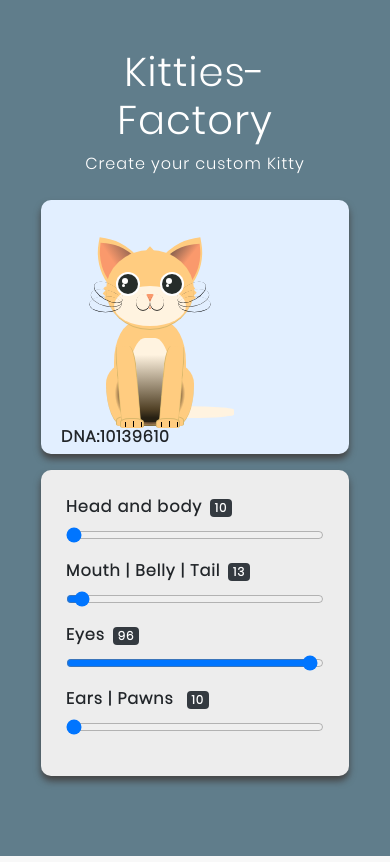
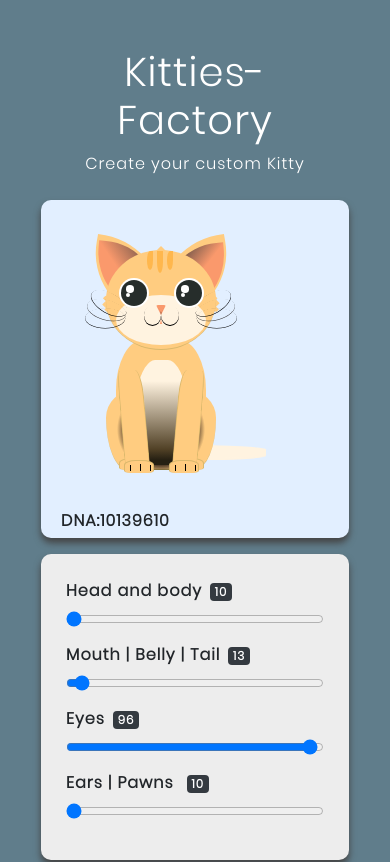
Before and after one commit to ibourn/cryptokitties-replica, a React (Create React App) app in the folder client/: page / in a window 390 px wide. Shown: the top 862 px of the page. Built offline with nearby package versions, Linux system fonts and the light colour scheme.

Commit message:
week7 day2 dna color assignment

```diff
--- a/client/src/App.js
+++ b/client/src/App.js
@@ -9,7 +9,7 @@ import KittiesFactory from './components/Pages/KittiesFactory';
 
 function App() {
   return (
-
+      <div className="main__container">
       <BrowserRouter>
 
             <Switch>
@@ -19,7 +19,7 @@ function App() {
             </Switch>
 
       </BrowserRouter>
-
+      </div>
   );
 }
 
--- a/client/src/assets/css/factory.css
+++ b/client/src/assets/css/factory.css
@@ -1,6 +1,6 @@
 .factory__container{
-    margin-top: '12vh';
-    margin-bottom: '10vh';
+    margin-top: 12vh;
+    margin-bottom: 10vh;
 }
 
 .catBox {
@@ -9,6 +9,8 @@
     padding-top: 50px;
     padding-left: 65px;
     padding-bottom: 100px;
+
+    min-height: 50vh;
 }
 
 .cattributes {
@@ -21,5 +23,11 @@
     position: absolute;
     left:20px;
     bottom: 5px;
+}
 
+
+@media (max-width: 750px) {
+    .catBox {
+        min-height: 40vh;
+      }
 }
--- a/client/src/assets/css/frontend.css
+++ b/client/src/assets/css/frontend.css
@@ -1,5 +1,7 @@
 
-
+.main__container{
+    height: 100vh;
+}
 
 .frontend {
     height: 90vh;
--- a/client/src/assets/css/mystyle.css
+++ b/client/src/assets/css/mystyle.css
@@ -8,6 +8,8 @@ body {
   font-family: Poppins;
   font-weight: 500;
   letter-spacing: 1px;
+
+  background: #607d8b;
 }
 *, *::before, *::after {
   margin: 0;
@@ -17,11 +19,9 @@ body {
 html {
   box-sizing: border-box;
   overflow-y: scroll;
+  overflow-x: hidden;
 }
-body {
-  background: #607d8b;
 
-}
 
 .navbar-light {
   background: #ffffff;
@@ -31,9 +31,6 @@ body {
   width: fit-content;
 }
 
-html {
-  overflow-x: hidden;
-}
 
 .abs-center {
   display        : flex;
--- a/client/src/assets/sc/StyledCat.jsx
+++ b/client/src/assets/sc/StyledCat.jsx
@@ -12,6 +12,10 @@ const colors = Object.values(allColors());
  * style of cat
  */
 export const StyledCat = styled.div`
+@media (max-width: 750px) {
+  font-size: 5px;
+}
+
 
 /**********************************************************
 color variables
@@ -24,17 +28,21 @@ color variables
 --eyesColor: ${props => clr.formatHex(colors[props.dna.eyesColor])};
 //ears and paws
 --earsColor: ${props => clr.formatHex(colors[props.dna.earsColor])};
+
 //glint...
 --whiteColor: #ffffff;
 //whiskers
 --darkColor: #363434;
 //claw
 --blackColor: #000000;
+
 //outline of body and pawns when same color behind
 --outlineColor: ${props => clr.contrast(colors[props.dna.headColor], 'contrast')};
 --outlinePawnColor: ${props => clr.contrast(colors[props.dna.earsColor], 'contrast')};
+
 // inside of ears, truffle, tongue
 --rawColor: rgb(250,153,108,1);
+
 //shadows
 --shadowMidColor: rgba(145,101,81,1);
 --shadowEndColor: rgba(41,27,21,1);
@@ -397,11 +405,9 @@ limb
 *********************************************************/
   .limb-front{
     position: absolute;
-    //border-top: 0.5em solid var(--headColor);
     border-bottom: 0.1em solid var(--outlineColor);
     border-left: 0.1em solid var(--outlineColor);
     border-right: 0.1em solid var(--outlineColor);
-    // border-radius: 20% 20% 0 0;
     height: 20em;
     width: 5em;
     top: 5em;
@@ -461,18 +467,17 @@ pawn, claw, front and rear pawn
     left: 2em;
   }
 
-  .pawn-rear_left{
+  .pawn-rear_left, .pawn-rear_right{
     position: absolute;
-    border-left: 0.1em solid var(--outlineColor);
     height: 2.5em;
     top: 22.5em;
+  }
+  .pawn-rear_left{
+    border-left: 0.1em solid var(--outlineColor);
     left: 2.5em;
   }
   .pawn-rear_right{
-    position: absolute;
     border-right: 0.1em solid var(--outlineColor);
-    height: 2.5em;
-    top: 22.5em;
     left: 13.5em;
   }
   .pawn-front_left{
@@ -487,6 +492,41 @@ pawn, claw, front and rear pawn
     z-index: 4;
     left: 12.5em;
   }
+
+  /*********************************************************
+   Decorations
+   *********************************************************/
+.cat__head-dots, .cat__head-dots_first, .cat__head-dots_second{
+  position: absolute;
+  top: 0.1em;
+}
+.cat__head-dots_first, .cat__head-dots_second{
+  position: absolute;
+  content: '';
+  width: 1.2em;
+  height: 3.8em;
+  border-radius: 50% 0 50% 50%;
+
+}
+.cat__head-dots {
+  left: 10.2em;
+  height: 4.5em;
+  width: 1.2em;
+  background: #ffb74d;
+  -webkit-border-radius: 0 0 50% 50%;
+  border-radius: 0 0 50% 50%;
+}
+
+.cat__head-dots_first {
+  left: -2em;
+  background: #ffb74d;
+}
+.cat__head-dots_second {
+  left: 2em;
+  background: #ffb74d;
+}
+
+
 /* .cursor {
   position: absolute;
   height: 23em;
@@ -498,5 +538,4 @@ pawn, claw, front and rear pawn
   z-index: 4000;
 } */
 
-
 `
--- a/client/src/components/Cat/Drawing/Cat.jsx
+++ b/client/src/components/Cat/Drawing/Cat.jsx
@@ -14,7 +14,7 @@ import { StyledCat } from '../../../assets/sc/StyledCat';
 export default function Cat(props) {
 
     //specify a coef to size the cat (later: use mediaQuery)
-    const fontSize = '4px';
+    const fontSize = '6px';
 
     return (
             <StyledCat className="cat" size={fontSize} dna={props.dna}>
--- a/client/src/components/Cat/Drawing/CatFace.jsx
+++ b/client/src/components/Cat/Drawing/CatFace.jsx
@@ -12,6 +12,11 @@ export default function CatFace(props) {
     return (
 
         <div className="face">
+<div id="midDot" class="cat__head-dots">
+                            <div id="leftDot" class="cat__head-dots_first"></div>
+                            <div id="rightDot" class="cat__head-dots_second"></div>
+                        </div>
+
             <div className="muzzle"></div>
 
             <CatEyes></CatEyes>
--- a/client/src/components/Pages/KittiesFactory.jsx
+++ b/client/src/components/Pages/KittiesFactory.jsx
@@ -49,7 +49,7 @@ export default function KittiesFactory(props) {
 
     return (
         <>
-            <div className="container p-5 factory__container">
+            <div className="container p-5">
 
                 <div align="center">
                     <h1 className="c-white">Kitties-Factory</h1>
--- a/client/src/components/Settings/InputRange.jsx
+++ b/client/src/components/Settings/InputRange.jsx
@@ -48,8 +48,8 @@ export default function InputRange(props) {
 
 InputRange.propTypes = {
     text: PropTypes.string,
-    min: PropTypes.number,
-    max: PropTypes.number,
+    min: PropTypes.string,
+    max: PropTypes.string,
     item: PropTypes.oneOf(["headColor", "mouthColor", "eyesColor", "earsColor",
     "eyesShape", "decorationPattern", "decorationMidcolor",
     "decorationSidescolor", "animation", "lastNum"]),
```
Lines whose indentation alone changed are shown as unchanged.
